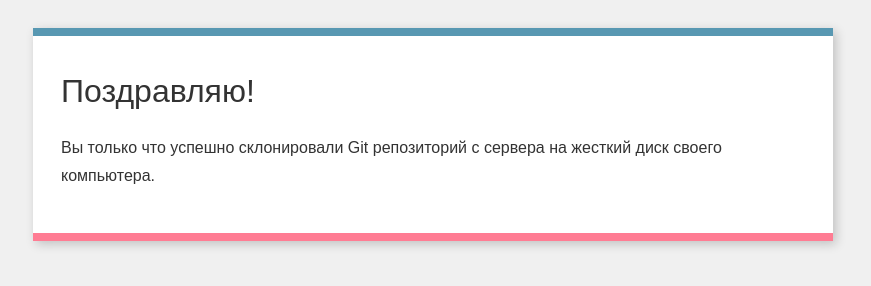
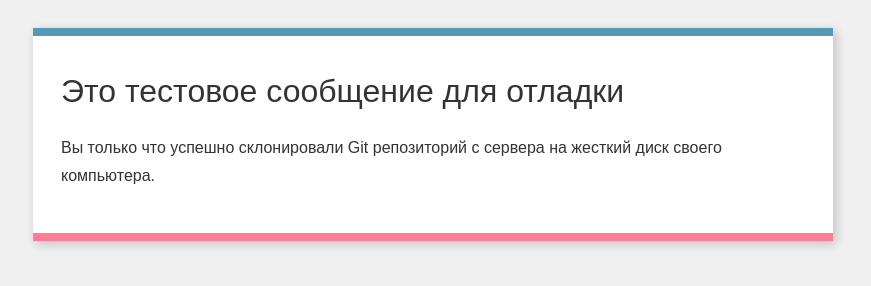
Before and after one commit to FubukeK/Git1, a plain HTML site: page index.html in a window 1280 px wide. Shown: the whole page, without its empty margins (207-1078 px from the left). Drawn offline with Linux system fonts and the light colour scheme.

Commit message:
New text

```diff
--- a/index.html
+++ b/index.html
@@ -3,13 +3,13 @@
     <head>
         <meta charset="utf-8" />
         <meta name="viewport" content="width=device-width, initial-scale=1" />
-        <title>Добро пожаловать в Git!</title>
+        <title>Добро пожаловать в Git Новробранец</title>
         <link rel="stylesheet" href="css/normalize.css" />
         <link rel="stylesheet" href="css/main.css" />
     </head>
     <body>
         <div class="box">
-            <h1>Поздравляю!</h1>
+            <h1>Это тестовое сообщение для отладки</h1>
             <p>
                 Вы только что успешно склонировали Git репозиторий с сервера на
                 жесткий диск своего компьютера.
```
